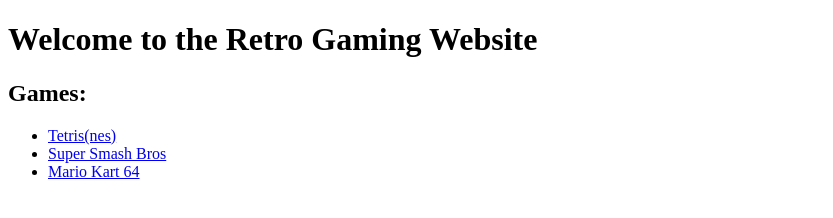
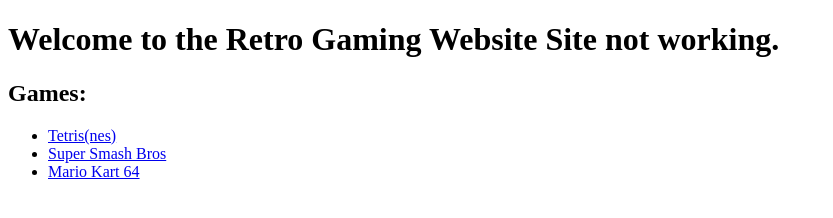
Before and after one commit to Greenbolt8003/Retro, a plain HTML site: page index.html in a window 1280 px wide. Shown: the whole page, without its empty margins (0-833 px from the left). Drawn offline with Linux system fonts and the light colour scheme.

Commit message:
Update index.html

```diff
--- a/index.html
+++ b/index.html
@@ -4,7 +4,7 @@
     <title>Retro Gaming Website</title>
 </head>
 <body>
-    <h1>Welcome to the Retro Gaming Website</h1>
+    <h1>Welcome to the Retro Gaming Website Site not working.</h1>
 
     <h2>Games:</h2>
     <ul>
```
